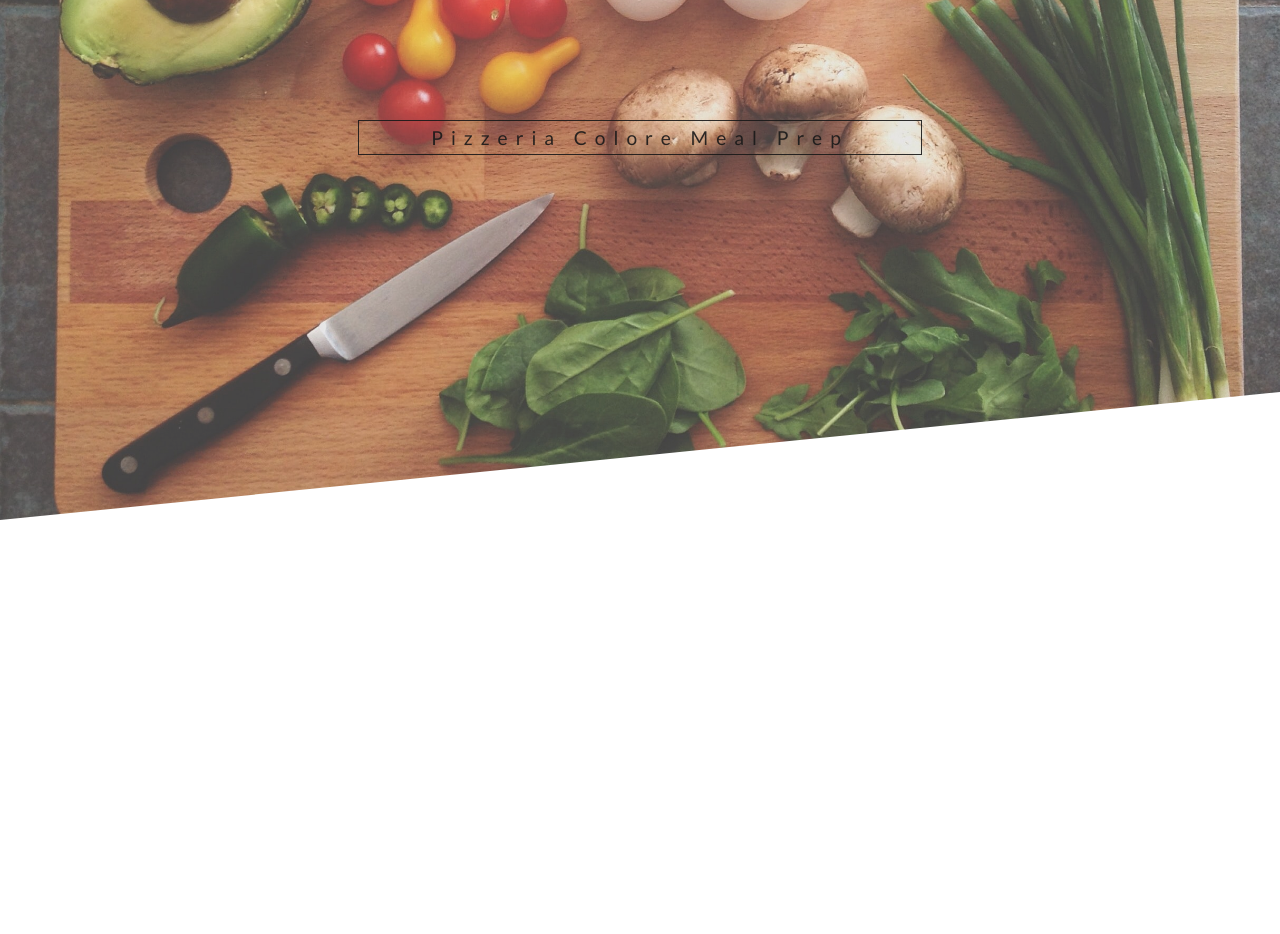
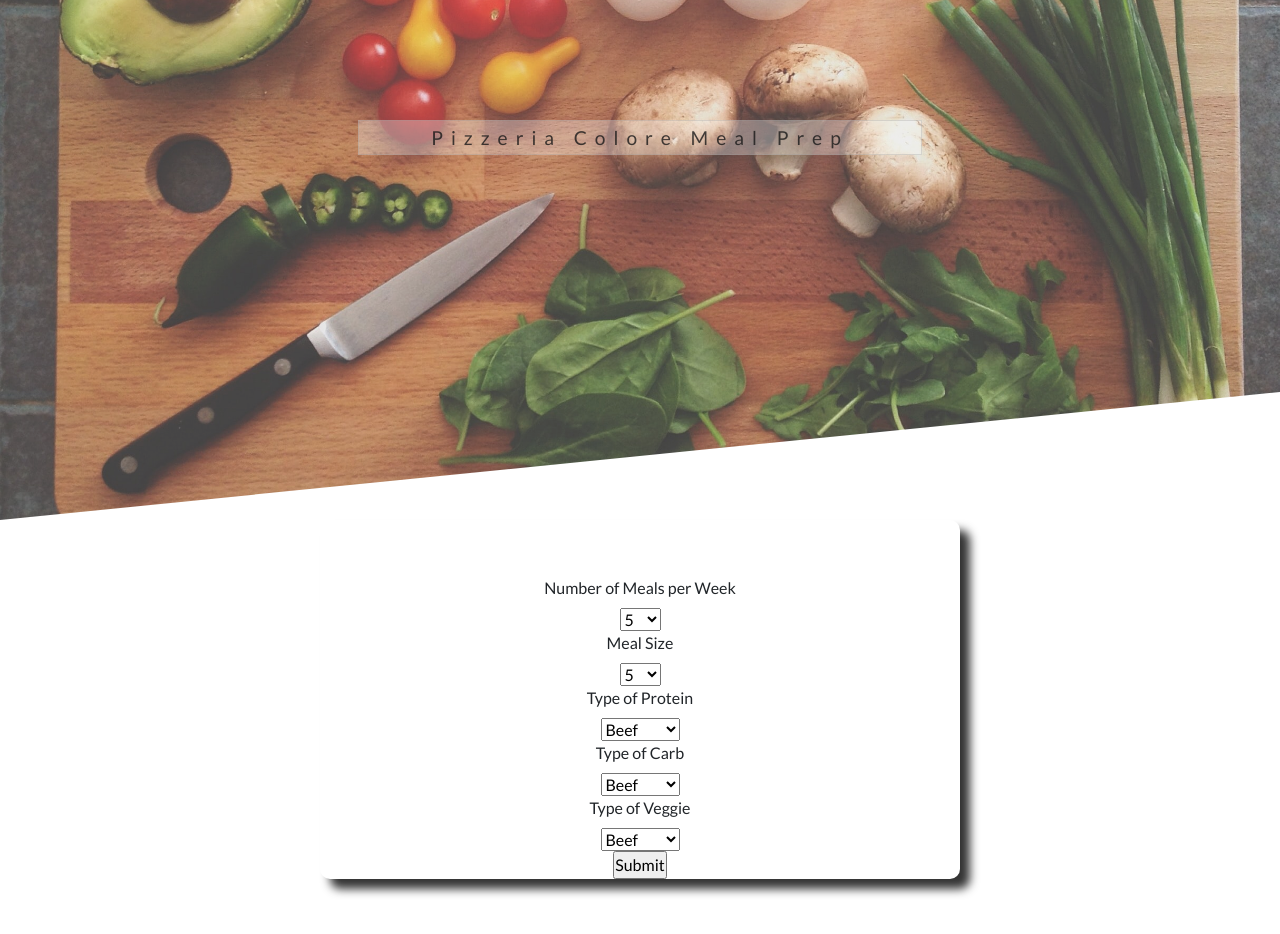
Before and after one commit to Hawleywoo/Colore-Meal-Prep, a React (Create React App) app: page / in a window 1280 px wide. Shown: the part 280-1214 px from the top of the page. Before the commit the page ends 800 px from the top, so only its background shows below. Built offline with nearby package versions, Linux system fonts and the light colour scheme.

Commit message:
Order form

```diff
--- a/src/App.js
+++ b/src/App.js
@@ -2,6 +2,7 @@ import './styles/App.scss';
 import 'bootstrap/dist/css/bootstrap.min.css';
 import Header from './components/Header'
 import Hero from './components/Hero'
+import Order from './components/Order'
 
 
 function App() {
@@ -9,7 +10,7 @@ function App() {
     <div className="App">
       <Header />
       <Hero />
-      <div className="delete"></div>
+      <Order />
     </div>
   );
 }
--- /dev/null
+++ b/src/components/Order.js
@@ -0,0 +1,20 @@
+import React, { useState } from 'react'
+import OrderForm from './OrderForm'
+
+function Order() {
+    const [lowCarb, setlowCarb] = useState(false)
+
+    const handleLowCarb = () => {
+        console.log(lowCarb)
+        setlowCarb(!lowCarb)
+    }
+
+    return (
+        <div className="order" >
+            <button className="button" onClick={handleLowCarb} >Low Carb</button>
+            <OrderForm lowCarb={lowCarb} />
+        </div>
+    )
+}
+
+export default Order
--- a/src/components/OrderForm.js
+++ b/src/components/OrderForm.js
@@ -0,0 +1,49 @@
+import React from 'react'
+
+function OrderForm({ lowCarb }) {
+    return (
+            <form className="order__form">
+                <label>Number of Meals per Week</label>
+                <select>
+                    <option>5</option>
+                    <option>7</option>
+                    <option>14</option>
+                    <option>21</option>
+                </select>
+                <label>Meal Size</label>
+                <select>
+                    <option>5</option>
+                    <option>7</option>
+                    <option>14</option>
+                    <option>21</option>
+                    <option></option>
+                </select>
+                <label>Type of Protein</label>
+                <select>
+                    <option>Beef</option>
+                    <option>Chicken</option>
+                    <option>Pork</option>
+                </select>
+                {lowCarb ?
+                    null :
+                    <>
+                        <label> Type of Carb</label>
+                        <select>
+                            <option>Beef</option>
+                            <option>Chicken</option>
+                            <option>Pork</option>
+                        </select>
+                    </>
+                }
+                <label>Type of Veggie</label>
+                <select>
+                    <option>Beef</option>
+                    <option>Chicken</option>
+                    <option>Pork</option>
+                </select>
+                <input placeholder="" type='submit' />
+            </form>
+    )
+}
+
+export default OrderForm
--- a/src/styles/App.scss
+++ b/src/styles/App.scss
@@ -20,18 +20,20 @@
   background-size: cover;
   background-attachment: fixed;
   clip-path: polygon(0 0, 100% 0, 100% calc(100% - 10vw), 0 100%);
-  margin-bottom: -10vw;
   z-index: 0;
   opacity: .9;
 
     &__title{
+      background-color: hsla(39, 14%, 100%, .3);
+      border-width: 1.5px;
+      border-color: hsla(0, 0%, 56%, .3);
+      color: hsla(0, 0%, 0%, .8);
       position: relative;
       top: 50%;
       z-index: 10;
       width: 44vw;
       border-style: solid;
       border-width: 1.5px;
-      color: hsla(0,0%, 0%, .9);
       letter-spacing: 8px;
       margin: 0 auto;
       padding: 5px 30px;
@@ -77,3 +79,33 @@
       width: 23vw;
     }
 }
+
+.order{
+  width: 50%;
+  border-radius: 10px;
+  box-shadow: 10px 10px 10px hsla(0, 0%, 0%, .8);
+  margin: 0 auto;
+  &__form{
+    display: flex;
+    flex-direction: column;
+    align-items: center;
+    justify-content: center;
+    margin-bottom: 50vh;
+  }
+}
+
+
+.button{
+  all: unset;
+  border-radius: 10px;
+  border: none;
+  padding: 1rem 2rem;
+  margin: 0;
+  text-decoration: none;
+  background: hsla(39, 14%, 100%, .6);
+  border-color: hsla(39, 14%, 50%, .5);
+  color: #ffffff;
+  font-size: 1rem;
+  cursor: pointer;
+  text-align: center;
+}
```
Also changed, not shown: src/Hooks/useOrderForm.js (added).
